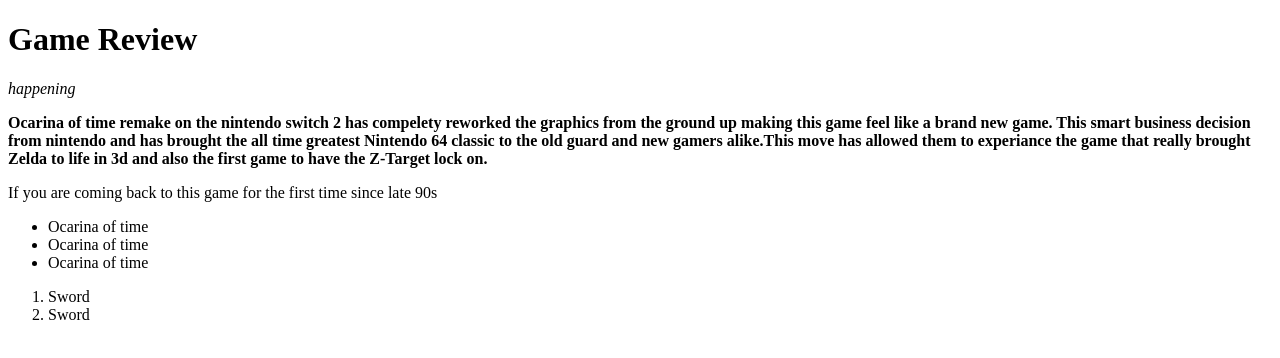
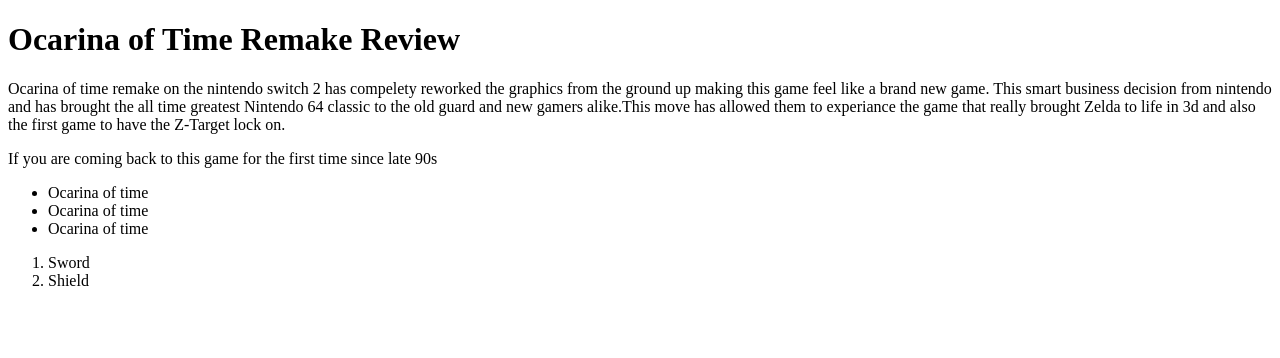
Before and after one commit to Jaysmidset/Website-for-hnc, a plain HTML site: page index.html in a window 1280 px wide. Drawn offline with Linux system fonts and the light colour scheme.

Commit message:
Update index.html
Update the title and also the head

```diff
--- a/index.html
+++ b/index.html
@@ -2,14 +2,13 @@
 <html lang="en">
     <head>
         <meta charset="UTF-8" />
-        <title>Game reivew</title>
+        <title>OOT switch 2 review</title>
     </head>
     <body>
         <!-- Comment because I was told to -->
-        <H1>Game Review </H1>
-        <p> <em> happening </em>  </p>
+        <H1>Ocarina of Time Remake Review</H1>
 
-        <p><strong> Ocarina of time remake on the nintendo switch 2 has compelety reworked the graphics from the ground up making this game feel like a brand new game. This smart business decision from nintendo and has brought the all time greatest Nintendo 64 classic to the old guard and new gamers alike.This move has allowed them to experiance the game that really brought Zelda to life in 3d and also the first game to have the Z-Target lock on.</strong> </p>
+        <p>Ocarina of time remake on the nintendo switch 2 has compelety reworked the graphics from the ground up making this game feel like a brand new game. This smart business decision from nintendo and has brought the all time greatest Nintendo 64 classic to the old guard and new gamers alike.This move has allowed them to experiance the game that really brought Zelda to life in 3d and also the first game to have the Z-Target lock on. </p>
         <p> If you are coming back to this game for the first time since late 90s  </p>
         <ul>
             <li> Ocarina of time </li>
@@ -18,7 +17,7 @@
         </ul>
         <ol>
             <li> Sword </li>
-            <li> Sword </li>
+            <li> Shield </li>
 
         </ol>
     </body>
```
